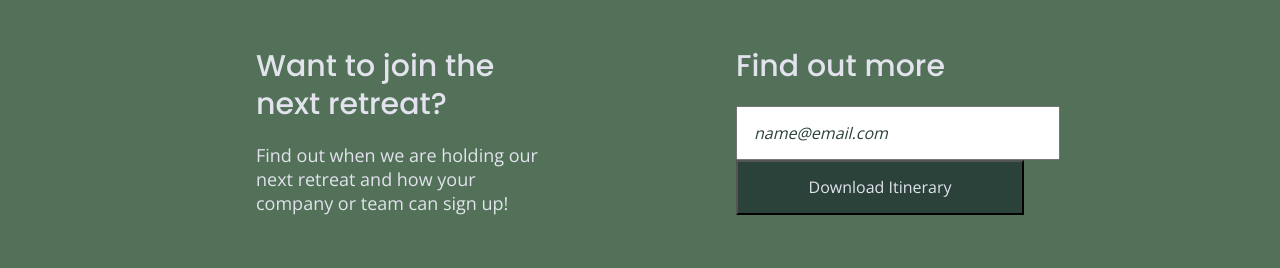
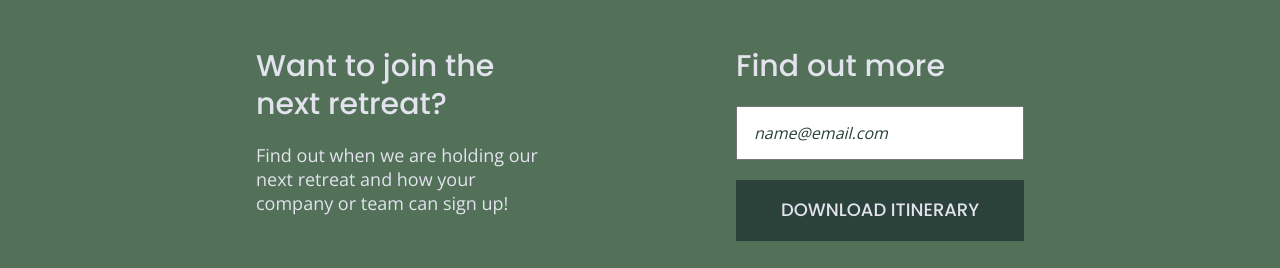
Before and after one commit to Sayako-Y/unplugged-revised, a website built with Parcel: page index.html in a window 1280 px wide. Shown: the part 684-952 px from the top of the page. Built offline with nearby package versions, Linux system fonts and the light colour scheme.

Commit message:
Added general styles

```diff
--- a/css/main.css
+++ b/css/main.css
@@ -278,6 +278,10 @@ aside h3 {
   font-weight: 500;
 }
 
+aside .form {
+  margin-top: 30px;
+}
+
 input {
   padding: 1em;
   margin-bottom: 20px;
@@ -287,12 +291,23 @@ input {
 input[type="text"] {
   color: #2a423a;
   font-style: italic;
+  box-sizing: border-box;
+  width: 100%;
+  padding: 1em;
 }
 
 input[type="button"] {
   background-color: #2a423a;
   color: #e2e3ed;
-  text-transform: capitalize;
+  text-transform: uppercase;
+  width: 100%;
+  padding: 20px 0;
+  margin-top: 20px;
+  font-family: "Poppins", Helvetica, Arial, sans-serif;
+  font-weight: 500;
+  font-size: 1.125em;
+  border: none;
+  text-align: center;
 }
 
 aside p {
```
